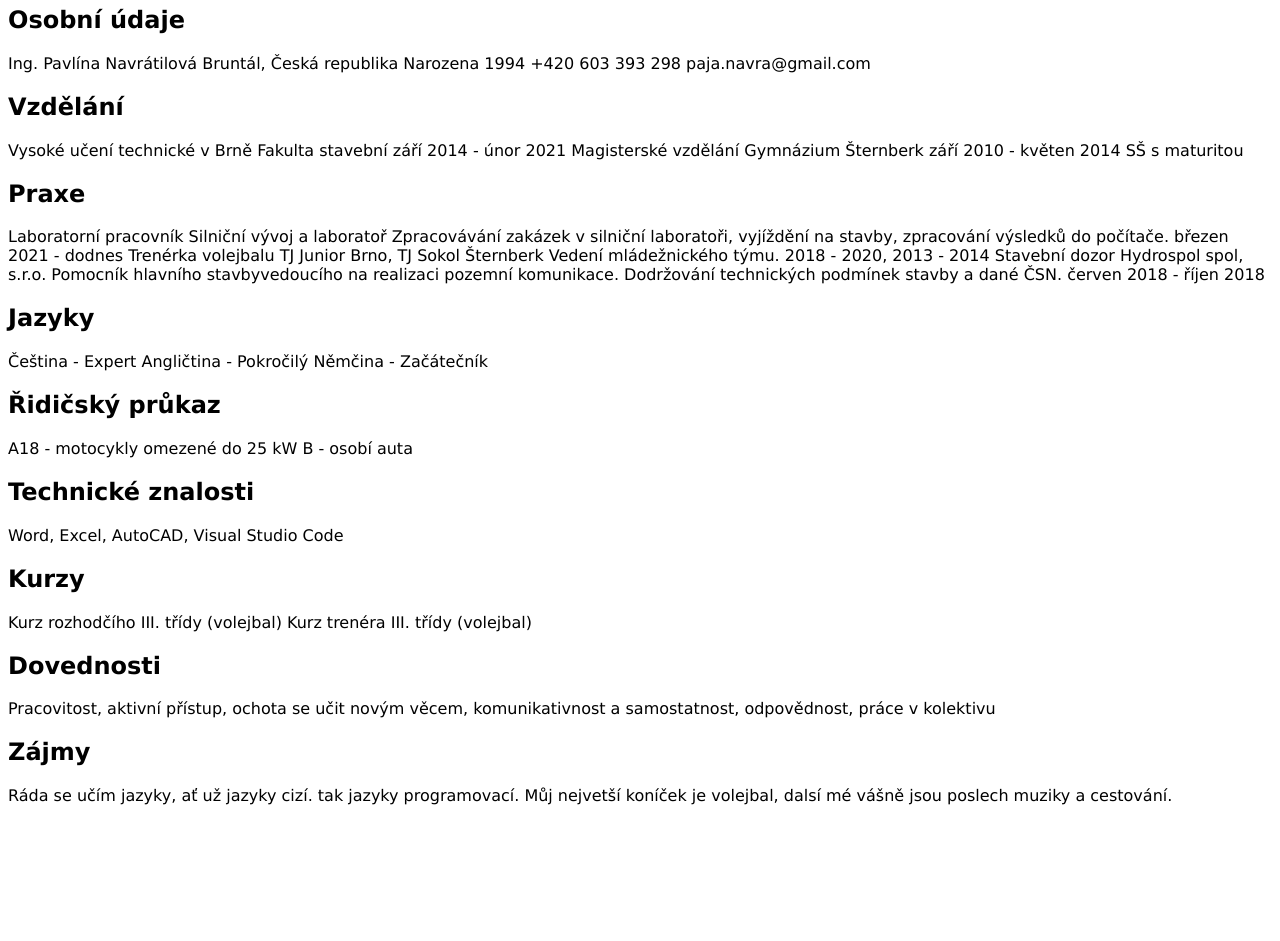
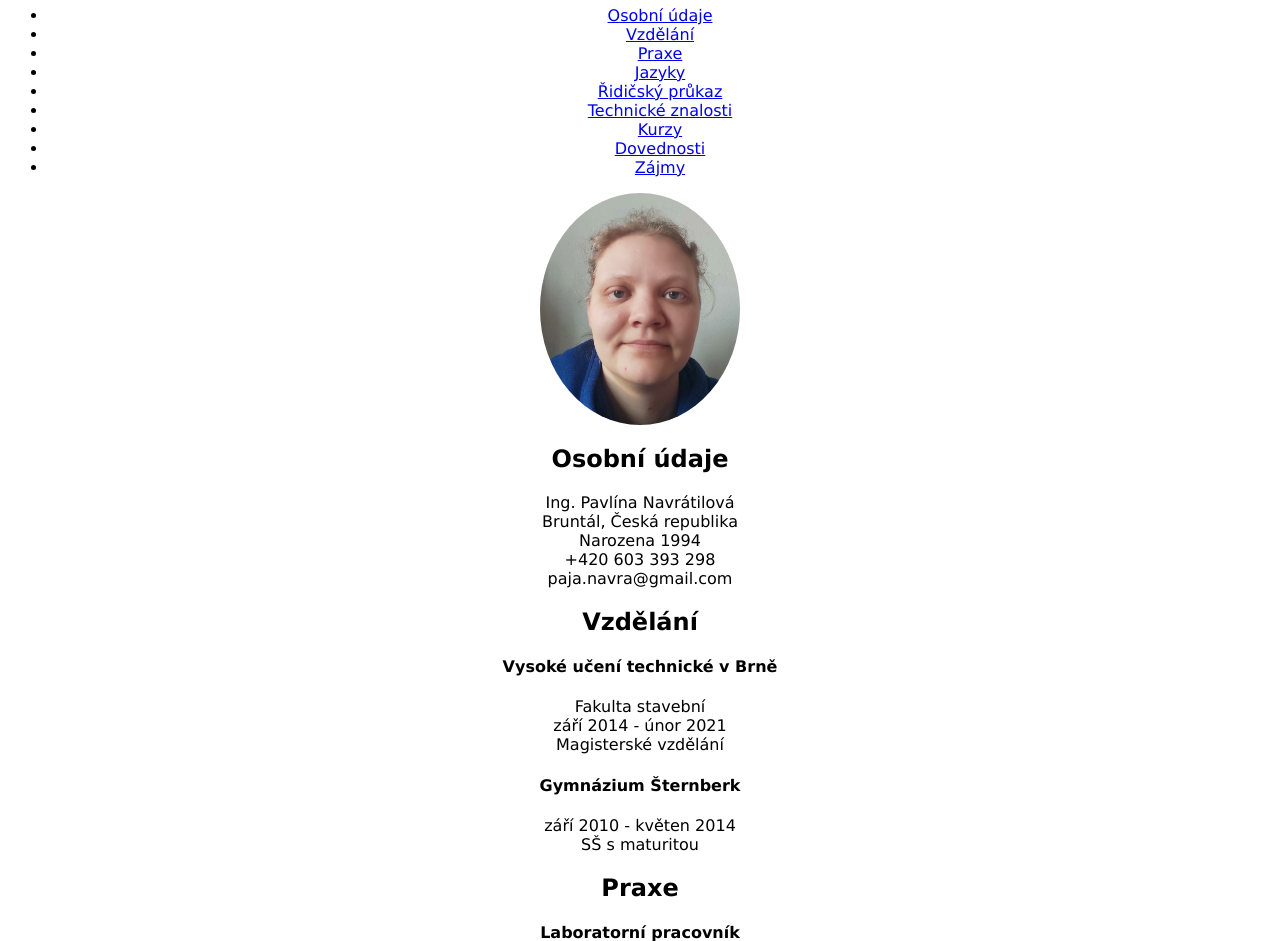
Before and after one commit to Prcekpaja/Zivotopis, a plain HTML site: page index.html in a window 1280 px wide. Shown: the part 75-1016 px from the top of the page. Before the commit the page ends 896 px from the top, so only its background shows below. Drawn offline with Linux system fonts and the light colour scheme.

Commit message:
Third commit

```diff
--- a/index.html
+++ b/index.html
@@ -3,21 +3,38 @@
 <head>
     <meta charset="UTF-8">
     <meta name="viewport" content="width=device-width, initial-scale=1.0">
-    <title>Document</title>
+    <title>Životopis</title>
     <link rel="stylesheet" href="style.css">
 </head>
 <body>
+<header>
 
     <h1>Životopis</h1>
+
+</header>
+
+<ul class="menu">
+
+    <li><a href="#aboutme">Osobní údaje</a></li>
+    <li><a href="#education">Vzdělání</a></li>
+    <li><a href="#practice">Praxe</a></li>
+    <li><a href="#languages">Jazyky</a></li>
+    <li><a href="#driver">Řidičský průkaz</a></li>
+    <li><a href="#knowledge">Technické znalosti</a></li>
+    <li><a href="#course">Kurzy</a></li>
+    <li><a href="#skills">Dovednosti</a></li>
+    <li><a href="#hobbies">Zájmy</a></li>
+</ul>
+    <img src="/images/IMG_20240228_075220.jpg" alt="selfie" class="image">
 
     <section class="aboutme">
 
     <h2>Osobní údaje</h2>
 
-        <p>Ing. Pavlína Navrátilová
-        Bruntál, Česká republika
-        Narozena 1994
-        +420 603 393 298
+        <p>Ing. Pavlína Navrátilová<br>
+        Bruntál, Česká republika<br>
+        Narozena 1994<br>
+        +420 603 393 298<br>
         paja.navra@gmail.com
         </p>
 
@@ -27,13 +44,13 @@
 
     <h2>Vzdělání</h2>
 
-        <p>Vysoké učení technické v Brně
-        Fakulta stavební
-        září 2014 - únor 2021
-        Magisterské vzdělání
+        <h4>Vysoké učení technické v Brně</h4>
+        <p>Fakulta stavební<br>
+        září 2014 - únor 2021<br>
+        Magisterské vzdělání<br></p>
 
-        Gymnázium Šternberk
-        září 2010 - květen 2014
+        <h4>Gymnázium Šternberk</h4>
+        <p>září 2010 - květen 2014<br>
         SŠ s maturitou</p>
 
     </section>
@@ -42,21 +59,20 @@
 
     <h2>Praxe</h2>
 
-        <p>Laboratorní pracovník
-        Silniční vývoj a laboratoř
-        Zpracovávání zakázek v silniční laboratoři, vyjíždění na stavby, zpracování výsledků do počítače.
-        březen 2021 - dodnes
+        <h4>Laboratorní pracovník</h4>
+        <p>Silniční vývoj a laboratoř<br>
+        Zpracovávání zakázek v silniční laboratoři, vyjíždění na stavby, zpracování výsledků do počítače.<br>
+        březen 2021 - dodnes</p>
 
-        Trenérka volejbalu
-        TJ Junior Brno, TJ Sokol Šternberk
-        Vedení mládežnického týmu.
-        2018 - 2020, 2013 - 2014
+        <h4>Trenérka volejbalu</h4>
+        <p>TJ Junior Brno, TJ Sokol Šternberk<br>
+        Vedení mládežnického týmu.<br>
+        2018 - 2020, 2013 - 2014</p>
 
-        Stavební dozor
-        Hydrospol spol, s.r.o.
-        Pomocník hlavního stavbyvedoucího na realizaci pozemní komunikace. Dodržování technických podmínek stavby a dané ČSN.
-        červen 2018 - říjen 2018
-        </p>
+        <h4>Stavební dozor</h4>
+        <p>Hydrospol spol, s.r.o.<br>
+        Pomocník hlavního stavbyvedoucího na realizaci pozemní komunikace. Dodržování technických podmínek stavby a dané ČSN.<br>
+        červen 2018 - říjen 2018</p>
 
     </section>
 
@@ -64,8 +80,8 @@
 
     <h2>Jazyky</h2>
 
-        <p>Čeština - Expert
-        Angličtina - Pokročilý
+        <p>Čeština - Expert<br>
+        Angličtina - Pokročilý<br>
         Němčina - Začátečník
         </p>
 
@@ -75,8 +91,8 @@
 
     <h2>Řidičský průkaz</h2>
 
-        <p>A18 - motocykly omezené do 25 kW
-        B - osobí auta
+        <p>A18 - motocykly omezené do 25 kW<br>
+        B - osobní auta
         </p>
 
     </section>
--- a/style.css
+++ b/style.css
@@ -10,8 +10,17 @@ html {
 
 body {
     font-family: Verdana, Geneva, Tahoma, sans-serif;
+    text-align: center;
 }
 
-h1 {
-    font-size: italic;
+h1, h2, p {
+    text-align: center;
 }
+
+.image {
+    width: 200px;
+    border-radius: 50%;
+    margin-left: auto;
+    margin-right: auto;
+    display: block;
+}
```
Also changed, not shown: images/IMG_20240228_075220.jpg (added).
